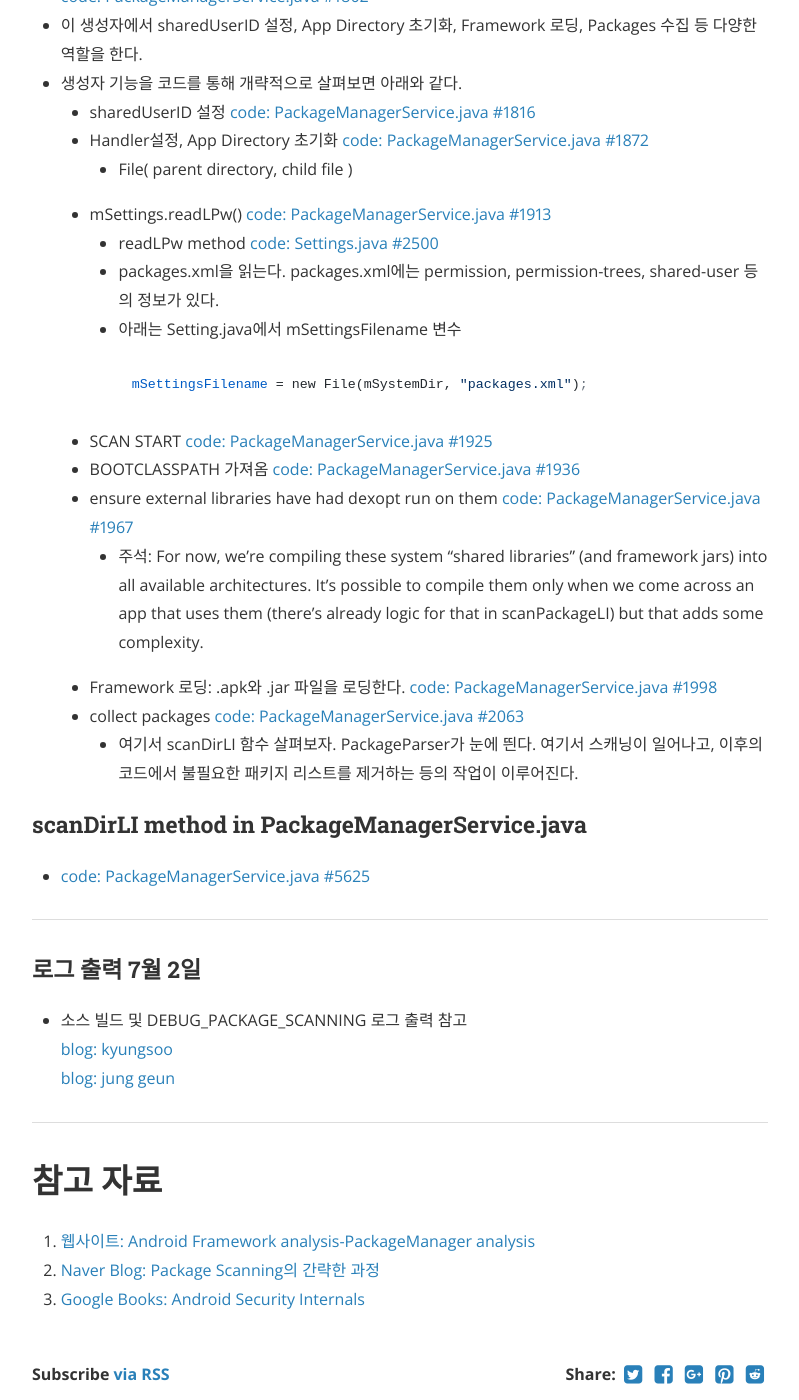
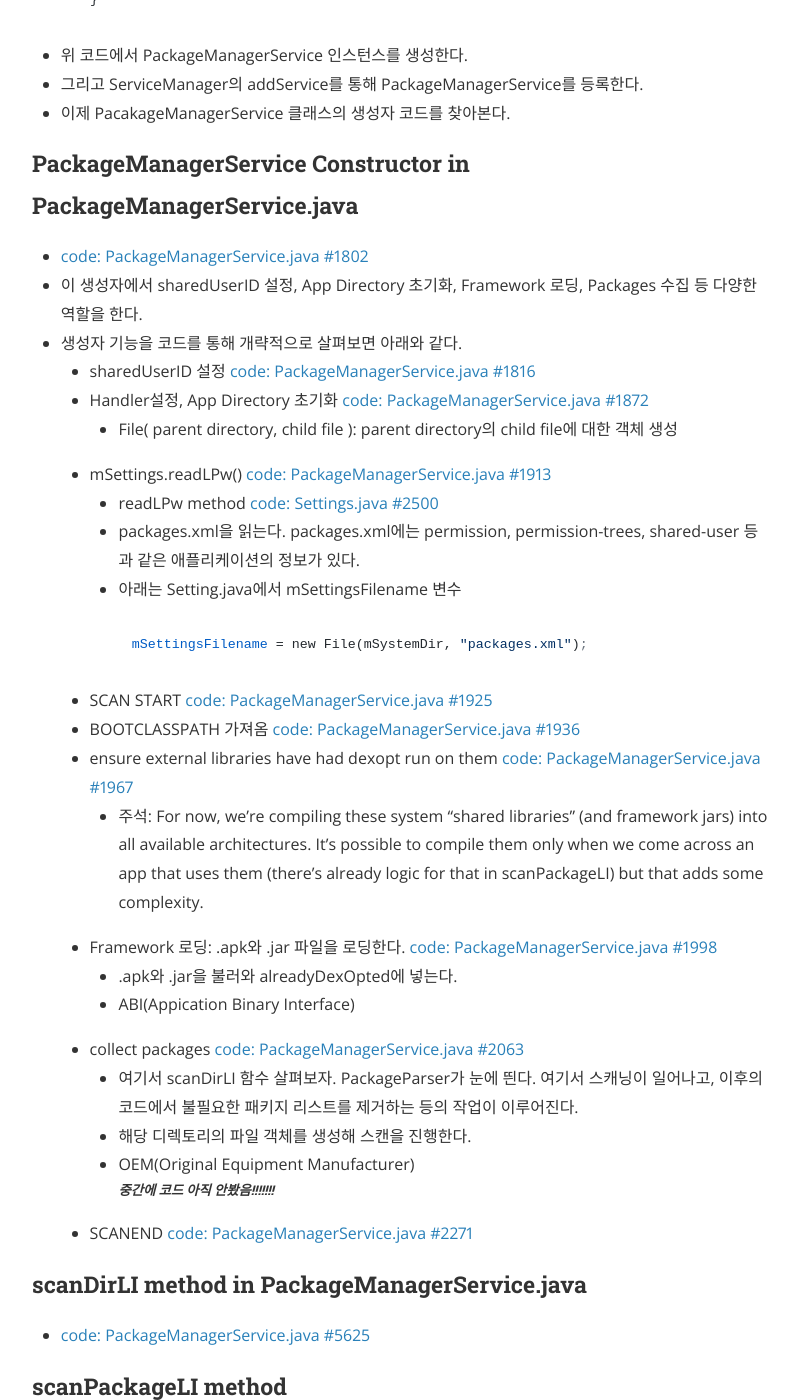
Before and after one commit to sihyeon-kim/sihyeon-kim.github.io, a Jekyll site: the page built from _posts/2019-07-02-Android-Package-Manager-#02-starting-from-system-server.markdown, in a window 1280 px wide and 1400 px high, scrolled down 1379 px. Shown: the whole window, without its empty margins (240-1039 px from the left). Built offline with Jekyll 4.4.1, drawn with Linux system fonts in a browser that asks for light colours; nearby versions of some CDN libraries; comment, search, counter and statistics services are not loaded; some of the changed text lies outside the part shown.

Commit message:
Update 2019-07-02-Android-Package-Manager-#02-starting-from-system-server.markdown

````diff
--- a/_posts/2019-07-02-Android-Package-Manager-#02-starting-from-system-server.markdown
+++ b/_posts/2019-07-02-Android-Package-Manager-#02-starting-from-system-server.markdown
@@ -44,10 +54,10 @@ categories: android-packagemanager
 - 생성자 기능을 코드를 통해 개략적으로 살펴보면 아래와 같다.
   - sharedUserID 설정 [ code: PackageManagerService.java #1816 ](https://android.googlesource.com/platform/frameworks/base/+/refs/tags/android-6.0.1_r77/services/core/java/com/android/server/pm/PackageManagerService.java#1816)
   - Handler설정, App Directory 초기화 [ code: PackageManagerService.java #1872 ](https://android.googlesource.com/platform/frameworks/base/+/refs/tags/android-6.0.1_r77/services/core/java/com/android/server/pm/PackageManagerService.java#1872)
-    - File( parent directory, child file )
+    - File( parent directory, child file ): parent directory의 child file에 대한 객체 생성
   - mSettings.readLPw() [ code: PackageManagerService.java #1913 ](https://android.googlesource.com/platform/frameworks/base/+/refs/tags/android-6.0.1_r77/services/core/java/com/android/server/pm/PackageManagerService.java#1913)
     - readLPw method [ code: Settings.java #2500 ](https://android.googlesource.com/platform/frameworks/base/+/refs/tags/android-6.0.1_r77/services/core/java/com/android/server/pm/Settings.java#2500)
-    - packages.xml을 읽는다. packages.xml에는 permission, permission-trees, shared-user 등의 정보가 있다.
+    - packages.xml을 읽는다. packages.xml에는 permission, permission-trees, shared-user 등과 같은 애플리케이션의 정보가 있다.
     - 아래는 Setting.java에서 mSettingsFilename 변수
     ```
     mSettingsFilename = new File(mSystemDir, "packages.xml");
@@ -57,20 +67,20 @@ categories: android-packagemanager
   - ensure external libraries have had dexopt run on them [ code: PackageManagerService.java #1967 ](https://android.googlesource.com/platform/frameworks/base/+/refs/tags/android-6.0.1_r77/services/core/java/com/android/server/pm/PackageManagerService.java#1967)
     - 주석: For now, we're compiling these system "shared libraries" (and framework jars) into all available architectures. It's possible to compile them only when we come across an app that uses them (there's already logic for that in scanPackageLI) but that adds some complexity.
   - Framework 로딩: .apk와 .jar 파일을 로딩한다. [ code: PackageManagerService.java #1998 ](https://android.googlesource.com/platform/frameworks/base/+/refs/tags/android-6.0.1_r77/services/core/java/com/android/server/pm/PackageManagerService.java#1998)
+    - .apk와 .jar을 불러와 alreadyDexOpted에 넣는다.
+    - ABI(Appication Binary Interface)
   - collect packages [ code: PackageManagerService.java #2063 ](https://android.googlesource.com/platform/frameworks/base/+/refs/tags/android-6.0.1_r77/services/core/java/com/android/server/pm/PackageManagerService.java#2063)
     - 여기서 scanDirLI 함수 살펴보자. PackageParser가 눈에 띈다. 여기서 스캐닝이 일어나고, 이후의 코드에서 불필요한 패키지 리스트를 제거하는 등의 작업이 이루어진다.
-
+    - 해당 디렉토리의 파일 객체를 생성해 스캔을 진행한다.
+    - OEM(Original Equipment Manufacturer)
+##### *중간에 코드 아직 안봤음!!!!!!!*
+  - SCANEND [ code: PackageManagerService.java #2271 ](https://android.googlesource.com/platform/frameworks/base/+/refs/tags/android-6.0.1_r77/services/core/java/com/android/server/pm/PackageManagerService.java#2271)
 
 ### scanDirLI method in PackageManagerService.java
 -  [ code: PackageManagerService.java #5625 ](https://android.googlesource.com/platform/frameworks/base/+/refs/tags/android-6.0.1_r77/services/core/java/com/android/server/pm/PackageManagerService.java#5625)
 
----
-
-### 로그 출력 7월 2일
-- 소스 빌드 및 DEBUG_PACKAGE_SCANNING 로그 출력 참고
-[blog: kyungsoo](https://rudtn082.github.io/android/PackageManager2-post)
-[blog: jung geun](https://im8768.github.io/15th-post/)
-
+### scanPackageLI method
+- [ code: PackageManagerService.java #5736 ](https://android.googlesource.com/platform/frameworks/base/+/refs/tags/android-6.0.1_r77/services/core/java/com/android/server/pm/PackageManagerService.java#5736)
 ---
 
 # 참고 자료
````
Also changed, not shown: other parts of _posts/2019-07-02-Android-Package-Manager-#02-starting-from-system-server.markdown (+10 -0 lines).
